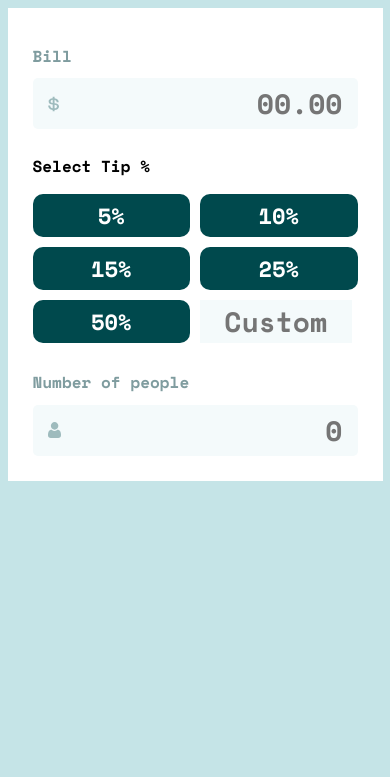
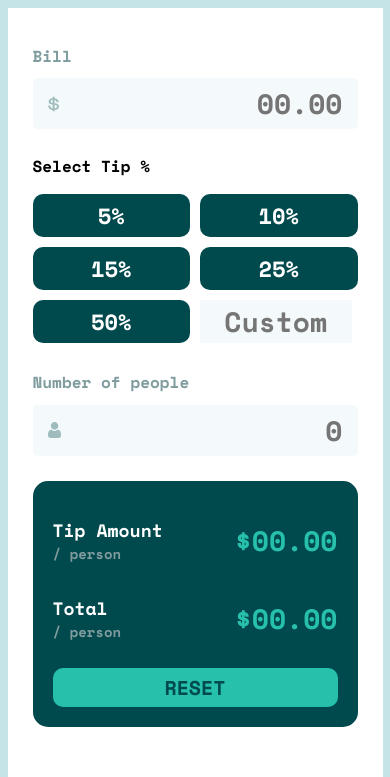
Before and after one commit to jrybarski/tip-calculator-app, a plain HTML site: page index.html in a window 390 px wide. Shown: the part 137-914 px from the top of the page. Before the commit the page ends 844 px from the top, so only its background shows below. Drawn offline with nearby package versions, Linux system fonts and the light colour scheme.

Commit message:
finished design for mobile devices

```diff
--- a/index.html
+++ b/index.html
@@ -61,6 +61,23 @@
             <input type="text" placeholder="0" />
           </div>
         </div>
+        <div class="results">
+          <div class="tip-amount">
+            <div class="tipamount-person">
+              <h1>Tip Amount</h1>
+              <h2>/ person</h2>
+            </div>
+            <h1>$00.00</h1>
+          </div>
+          <div class="tip-amount">
+            <div class="tipamount-person">
+              <h1>Total</h1>
+              <h2>/ person</h2>
+            </div>
+            <h1>$00.00</h1>
+          </div>
+          <button class="button-reset">RESET</button>
+        </div>
       </div>
     </div>
   </body>
--- a/style.css
+++ b/style.css
@@ -146,3 +146,58 @@ li {
   color: var(--Grey400);
   font-size: 16px;
 }
+
+.results {
+  background-color: var(--Green900);
+  margin: 25px 0 25px 0;
+  padding: 20px;
+  display: flex;
+  flex-direction: column;
+  border-radius: 15px;
+}
+
+.tip-amount {
+  display: flex;
+  justify-content: space-between;
+  align-items: center;
+}
+
+.tip-amount h1 {
+  color: var(--Green400);
+  font-size: 28px;
+}
+
+.tipamount-person {
+  display: flex;
+  flex-direction: column;
+}
+.tipamount-person h1,
+h2 {
+  padding: 0;
+  margin: 0;
+}
+
+.tipamount-person h1 {
+  font-size: 18px;
+  font-family: "Space Mono", monospace;
+  font-weight: 700;
+  color: var(--White);
+}
+.tipamount-person h2 {
+  font-size: 14px;
+  font-family: "Space Mono", monospace;
+  font-weight: 700;
+  color: var(--Grey400);
+}
+
+.button-reset {
+  background-color: var(--Green400);
+  font-size: 20px;
+  font-family: "Space Mono", monospace;
+  font-weight: 700;
+  color: var(--Green900);
+  padding: 5px;
+  margin-top: 10px;
+  border-radius: 10px;
+  border: none;
+}
```
